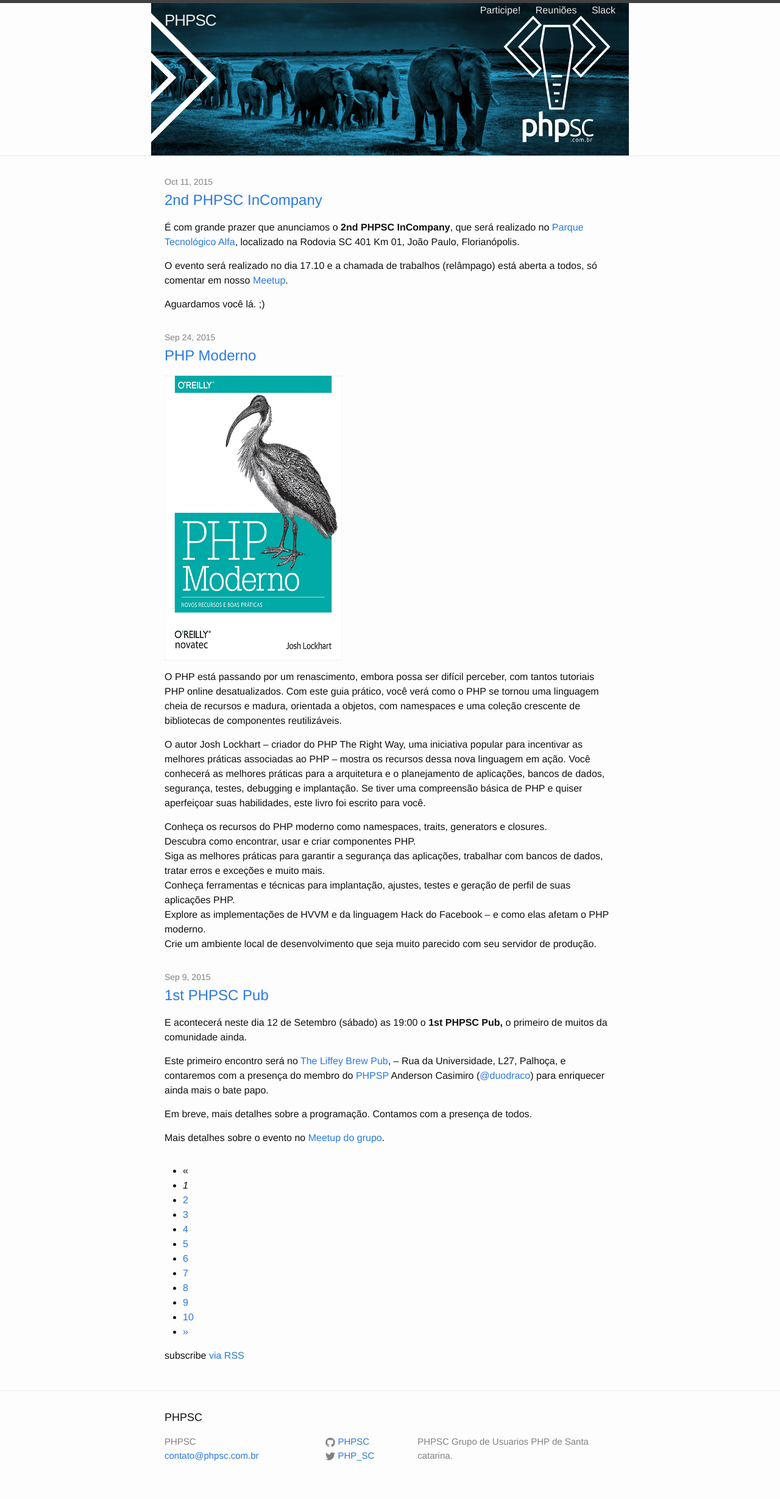
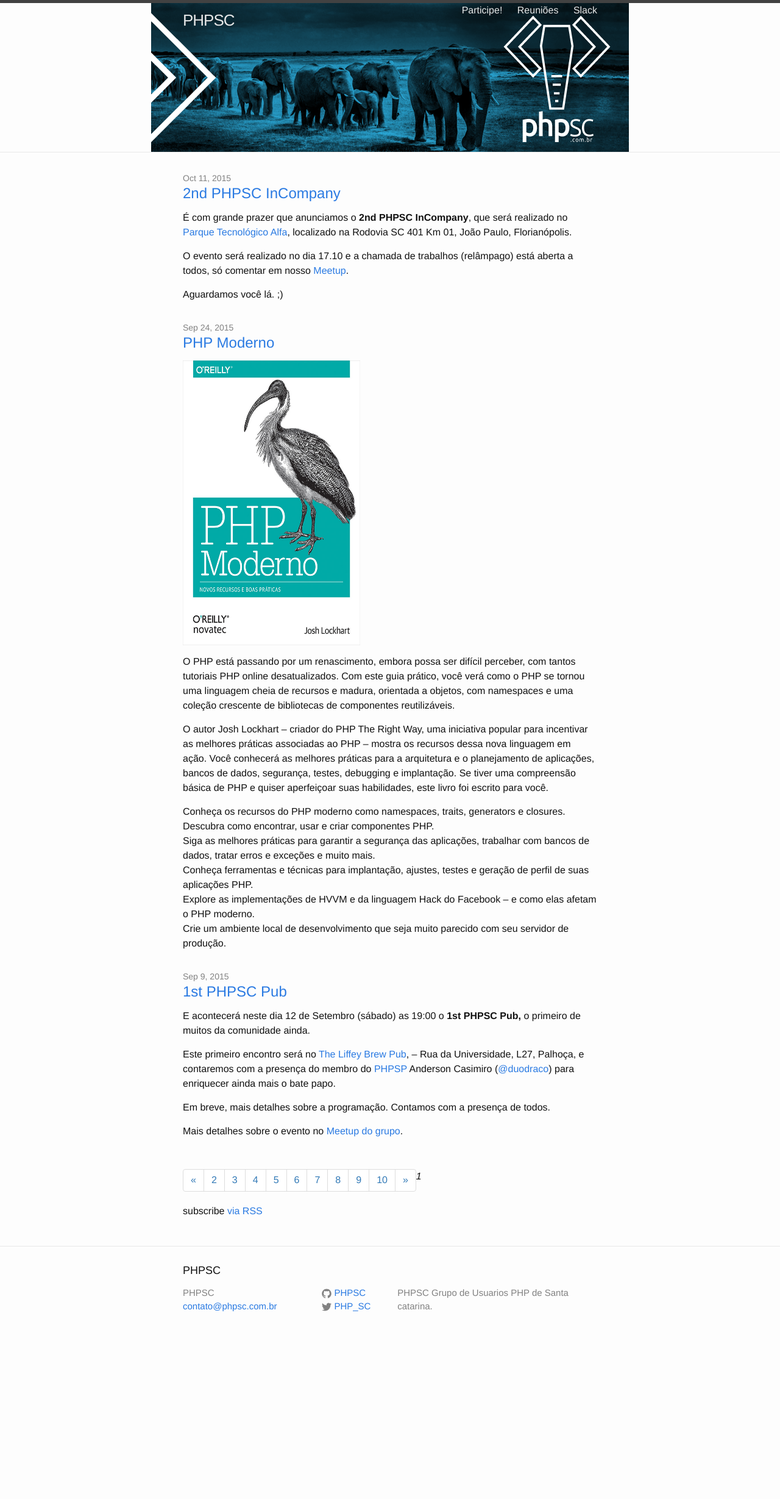
Before and after one commit to PHPSC/phpsc.github.io, a Jekyll site: the page built from index.html, in a window 1280 px wide. Shown: the whole page at 61% size. Built offline with Jekyll 4.4.1, drawn with Linux system fonts in a browser that asks for light colours; Markdown is read by kramdown in place of the engine named in the settings; the list of posts is cut into pages by our own code; after the commit the page ends 2214 px from its top, so only the background shows below that.

Commit message:
twitter bootstrap adicionado

```diff
--- a/_includes/footer.html
+++ b/_includes/footer.html
@@ -53,3 +53,5 @@
   </div>
 
 </footer>
+
+<script src="//maxcdn.bootstrapcdn.com/bootstrap/3.3.5/js/bootstrap.min.js"></script>
--- a/_includes/head.html
+++ b/_includes/head.html
@@ -6,6 +6,7 @@
   <title>{% if page.title %}{{ page.title }}{% else %}{{ site.title }}{% endif %}</title>
   <meta name="description" content="{% if page.excerpt %}{{ page.excerpt | strip_html | strip_newlines | truncate: 160 }}{% else %}{{ site.description }}{% endif %}">
 
+  <link rel="stylesheet" href="//maxcdn.bootstrapcdn.com/bootstrap/3.3.5/css/bootstrap.min.css">
   <link rel="stylesheet" href="{{ "/css/main.css" | prepend: site.baseurl }}">
   <link rel="canonical" href="{{ page.url | replace:'index.html','' | prepend: site.baseurl | prepend: site.url }}">
   <link rel="alternate" type="application/rss+xml" title="{{ site.title }}" href="{{ "/feed.xml" | prepend: site.baseurl | prepend: site.url }}" />
```
